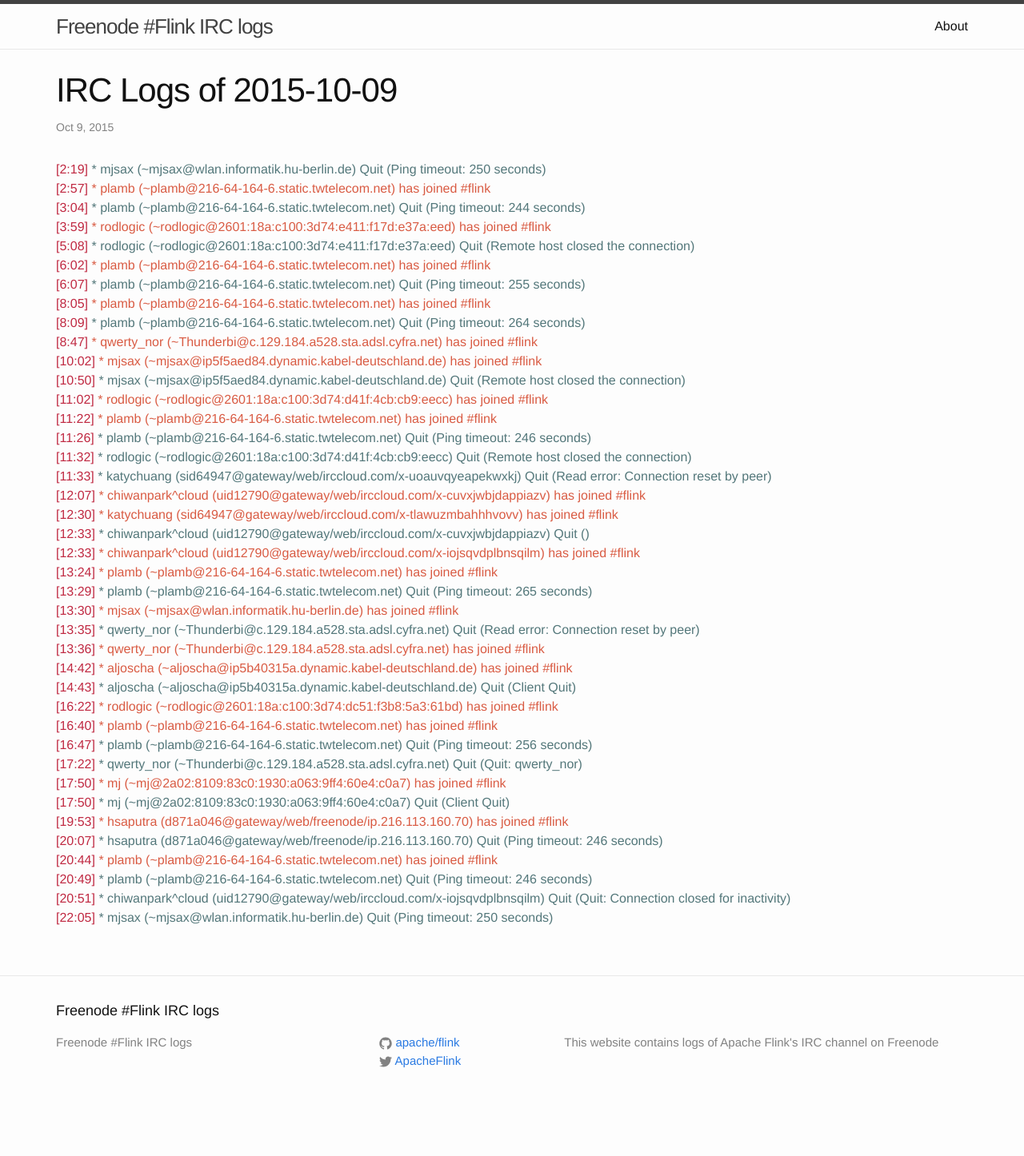
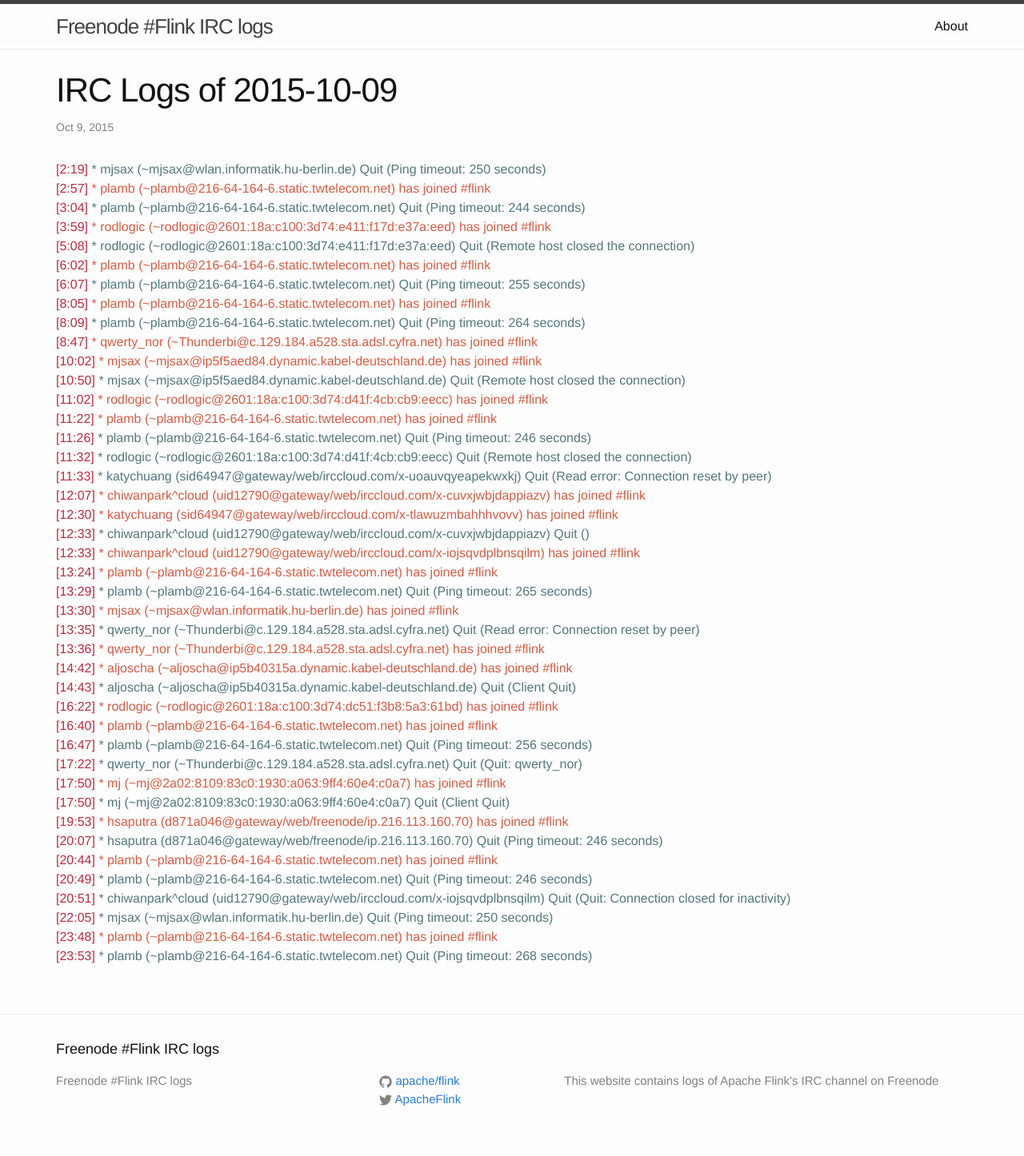
Before and after one commit to flink-irc-logs/flink-irc-logs.github.io, a Jekyll site: the page built from _posts/2015-10-09-logs.markdown, in a window 1280 px wide. Shown: the whole page at 80% size. Built offline with Jekyll 4.4.1, drawn with Linux system fonts in a browser that asks for light colours; before the commit the page ends 1398 px from its top, so only the background shows below that.

Commit message:
Update of the logs on Sat Oct 10 01:25:03 CEST 2015

```diff
--- a/_posts/2015-10-09-logs.markdown
+++ b/_posts/2015-10-09-logs.markdown
@@ -44,3 +44,5 @@
 <span class="irc-date">[20:49]</span> <span class="irc-navy">* plamb (~plamb@216-64-164-6.static.twtelecom.net) Quit (Ping timeout: 246 seconds)</span><br />
 <span class="irc-date">[20:51]</span> <span class="irc-navy">* chiwanpark^cloud (uid12790@gateway/web/irccloud.com/x-iojsqvdplbnsqilm) Quit (Quit: Connection closed for inactivity)</span><br />
 <span class="irc-date">[22:05]</span> <span class="irc-navy">* mjsax (~mjsax@wlan.informatik.hu-berlin.de) Quit (Ping timeout: 250 seconds)</span><br />
+<span class="irc-date">[23:48]</span> <span class="irc-green">* plamb (~plamb@216-64-164-6.static.twtelecom.net) has joined #flink</span><br />
+<span class="irc-date">[23:53]</span> <span class="irc-navy">* plamb (~plamb@216-64-164-6.static.twtelecom.net) Quit (Ping timeout: 268 seconds)</span><br />
```
Also changed, not shown: _posts/2015-10-10-logs.markdown (added, +8 -0 lines).
